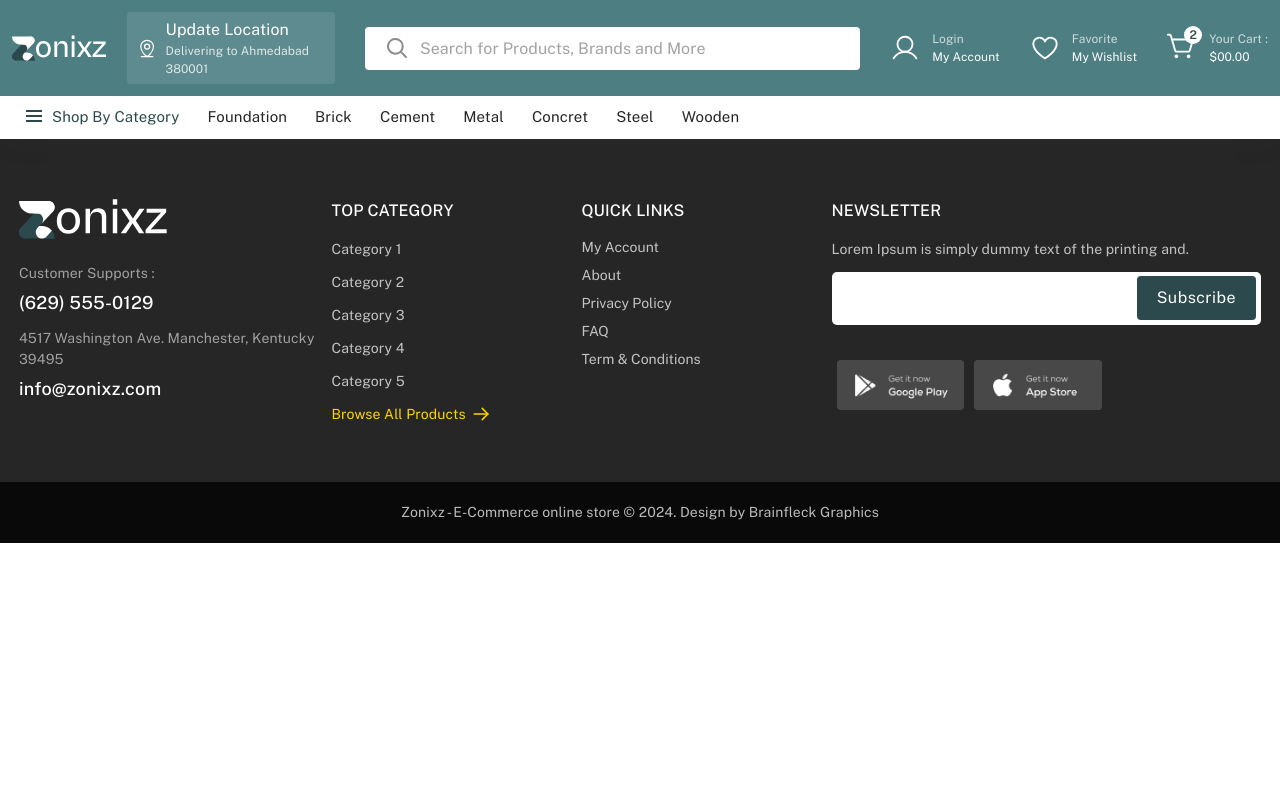
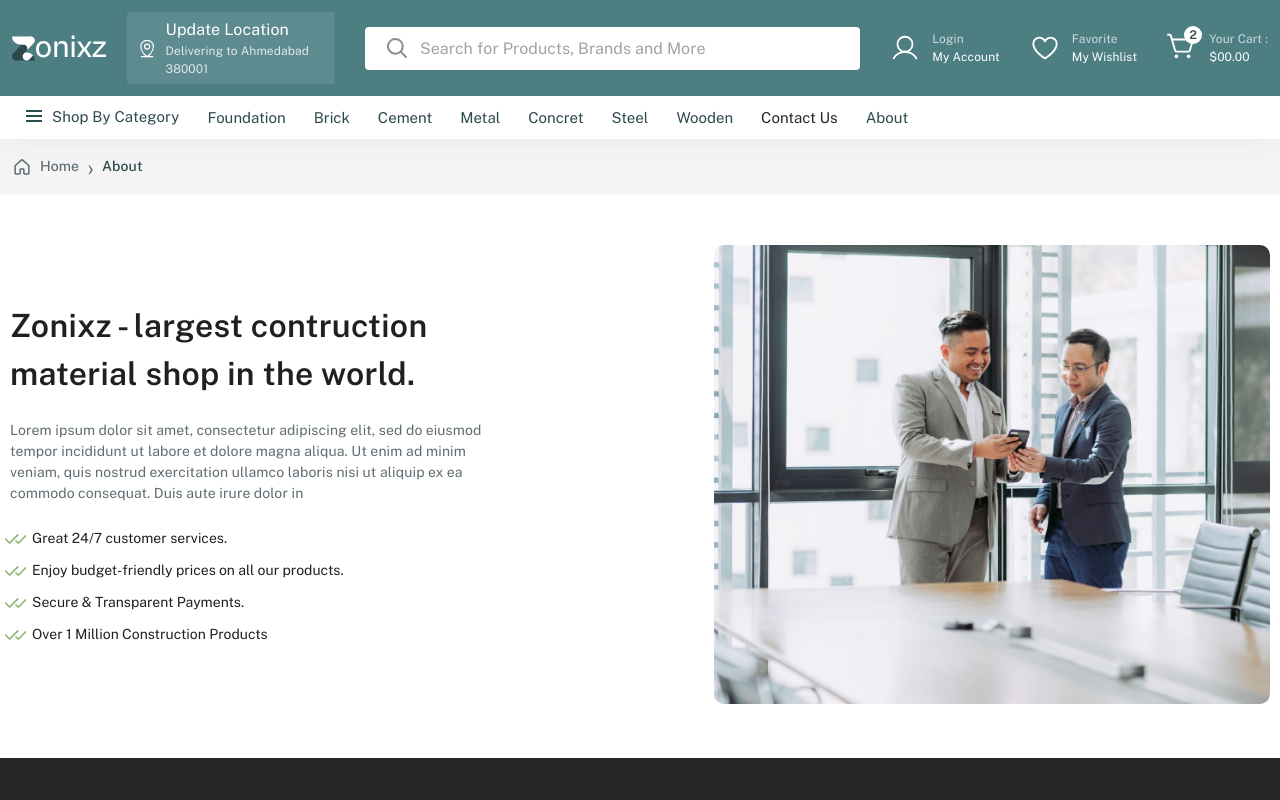
Before and after one commit to Raj-47-coder/zonix, a React (Create React App) app: page /about in a window 1280 px wide. Shown: the top 800 px of the page. Built offline with nearby package versions, Linux system fonts and the light colour scheme.

Commit message:
Create About page

```diff
--- a/src/App.scss
+++ b/src/App.scss
@@ -1374,3 +1374,100 @@ input::-webkit-inner-spin-button {
     margin: 2rem auto;
   }
 }
+
+// ================= About
+.about_container {
+  max-width: 1320px;
+  margin: 4rem auto;
+
+  .about_row {
+    display: flex;
+    align-items: center;
+    justify-content: space-between;
+
+    .about_left {
+      max-width: 40%;
+      width: 40%;
+      padding: 1rem;
+
+      h3 {
+        font-size: 3.2rem;
+        color: var(--theme_dark);
+        font-weight: 600;
+        margin-bottom: 2.2rem;
+
+
+        @media screen and (max-width:991px) {
+          font-size: 2.8rem;
+        }
+
+        @media screen and (max-width:575px) {
+          font-size: 1.8rem;
+          margin-bottom: 1.8rem;
+        }
+      }
+
+      p {
+        font-size: 1.4rem;
+        color: var(--theme_darkgrey);
+        margin-bottom: 1.8rem;
+      }
+
+      ul {
+        padding: 0;
+        margin: 0;
+
+        li {
+          font-size: 1.4rem;
+          color: var(--theme_dark);
+          position: relative;
+          padding-left: 2.2rem;
+
+          &:after {
+            content: '';
+            position: absolute;
+            top: 50%;
+            left: -0.6rem;
+            transform: translateY(-50%);
+            background-image: url('./images/double-check.png');
+            height: 2.2rem;
+            width: 2.2rem;
+          }
+        }
+      }
+
+      @media screen and (max-width:991px) {
+        max-width: 100%;
+        width: 100%;
+        order: 2;
+      }
+    }
+
+    .about_right {
+      max-width: 45%;
+      width: 45%;
+      padding: 1rem;
+
+      img {
+        height: 100%;
+        width: 100%;
+        border-radius: 1rem;
+      }
+
+      @media screen and (max-width:991px) {
+        max-width: 100%;
+        width: 100%;
+        order: 1;
+      }
+    }
+
+    @media screen and (max-width:991px) {
+      flex-wrap: wrap;
+    }
+  }
+
+
+  @media screen and (max-width:767px) {
+    margin: 2rem auto;
+  }
+}
--- a/src/Inauth/Announcement/Announcement.scss
+++ b/src/Inauth/Announcement/Announcement.scss
@@ -1,5 +1,6 @@
 .announcement {
   background-color: var(--theme_light);
+  background-color: rgba(213, 222, 229, 1);
   border-radius: 1.6rem;
   margin-top: 6rem;
   display: flex;
@@ -93,6 +94,7 @@
       width: 11rem;
       border-radius: 50%;
       background-color: var(--theme_light);
+      background-color: rgba(213, 222, 229, 1);
       border: 6px solid var(--theme_white);
       display: flex;
       align-items: center;
--- a/src/Inauth/Breadcrumb/Breadcrumb.scss
+++ b/src/Inauth/Breadcrumb/Breadcrumb.scss
@@ -28,6 +28,7 @@
           font-size: 1.4rem;
           color: var(--theme_primary);
           font-weight: 500;
+          text-transform: capitalize;
         }
       }
     }
--- a/src/Inauth/Header/Header.js
+++ b/src/Inauth/Header/Header.js
@@ -2,7 +2,7 @@ import React, { useState } from "react";
 import { Box, Button, TextField, Typography } from "@mui/material";
 import { Logo, Pin, Magnifyglass, User, Heart, CartIcon, Humburgar } from "../../Zonixzsvgs/Zonixzsvgs";
 import Categorysidevar from '../Categorysidebar/Categorysidebar'
-import { Link } from "react-router-dom";
+import { Link, NavLink } from "react-router-dom";
 import "./Header.scss";
 
 export default function Header() {
@@ -96,13 +96,15 @@ export default function Header() {
           <Box component={"div"} className="container">
             <Box component={'div'} className='menu_items'>
               <Typography component={'a'} href='javascript:void(0)' onClick={toggleDrawer} className='active'><Humburgar />Shop By Category</Typography>
-              <Typography component={'a'} href='#'>Foundation</Typography>
-              <Typography component={'a'} href='#'>Brick</Typography>
-              <Typography component={'a'} href='#'>Cement</Typography>
-              <Typography component={'a'} href='#'>Metal</Typography>
-              <Typography component={'a'} href='#'>Concret</Typography>
-              <Typography component={'a'} href='#'>Steel</Typography>
-              <Typography component={'a'} href='#'>Wooden</Typography>
+              <NavLink component={'a'} to='#'>Foundation</NavLink>
+              <NavLink component={'a'} to='#'>Brick</NavLink>
+              <NavLink component={'a'} to='#'>Cement</NavLink>
+              <NavLink component={'a'} to='#'>Metal</NavLink>
+              <NavLink component={'a'} to='#'>Concret</NavLink>
+              <NavLink component={'a'} to='#'>Steel</NavLink>
+              <NavLink component={'a'} to='#'>Wooden</NavLink>
+              <NavLink component={'a'} to='/'>Contact us</NavLink>
+              <NavLink component={'a'} to='/about'>About </NavLink>
             </Box>
           </Box>
         </Box>
--- a/src/Inauth/Mainlayout/Mainlayout.js
+++ b/src/Inauth/Mainlayout/Mainlayout.js
@@ -7,6 +7,7 @@ import Footer from "../Footer/Footer";
 import Whishlist from "../Favourite/Whishlist";
 import Addcart from "../Favourite/Addcart";
 import Faq from "../Mainpages/Faq";
+import About from '../Mainpages/About'
 import { BrowserRouter as Router, Routes, Route } from "react-router-dom";
 
 export default function Mainlayout() {
@@ -20,6 +21,7 @@ export default function Mainlayout() {
         <Route path='/whishlist' element={<Whishlist />} />
         <Route path='/addcart' element={<Addcart />} />
         <Route path='/faq' element={<Faq />} />
+        <Route path='/about' element={<About />} />
       </Routes>
       <Footer />
     </>
--- /dev/null
+++ b/src/Inauth/Mainpages/About.js
@@ -0,0 +1,34 @@
+import React, { useState } from "react";
+import Breadcrumb from '../Breadcrumb/Breadcrumb';
+import { Box, Typography, List, ListItem } from "@mui/material";
+import Aboutimg from '../../images/about.png';
+
+function About() {
+
+  return (
+    <>
+      <Breadcrumb />
+
+      <Box component={'div'} className='about_container'>
+        <Box component={'div'} className='about_row'>
+          <Box component={'div'} className='about_left'>
+            <Typography component={'h3'}>Zonixz - largest contruction material shop in the world.</Typography>
+            <Typography component={'p'}>Lorem ipsum dolor sit amet, consectetur adipiscing elit, sed do eiusmod tempor incididunt ut labore et dolore magna aliqua. Ut enim ad minim veniam, quis nostrud exercitation ullamco laboris nisi ut aliquip ex ea commodo consequat. Duis aute irure dolor in</Typography>
+            <List>
+              <ListItem>Great 24/7 customer services.</ListItem>
+              <ListItem>Enjoy budget-friendly prices on all our products.</ListItem>
+              <ListItem>Secure & Transparent Payments.</ListItem>
+              <ListItem>Over 1 Million Construction Products</ListItem>
+            </List>
+          </Box>
+
+          <Box component={'div'} className='about_right'>
+            <img src={Aboutimg} alt={Aboutimg} />
+          </Box>
+        </Box>
+      </Box >
+    </>
+  );
+}
+
+export default About;
--- a/src/Zonixzsvgs/Zonixzsvgs.js
+++ b/src/Zonixzsvgs/Zonixzsvgs.js
@@ -307,4 +307,16 @@ const Plus = () => {
   );
 };
 
-export { CartIcon, Logo, Eye, Pin, Magnifyglass, User, Heart, Humburgar, Delivery, Guarantee, Payment, Support, ArrowRight, Rattingstart, ArrowRightYellow, HomeIcon, StarFilled, StarBordered, CloseRound, Filter, Crossborder, Minus, Plus };
+
+const Doublecheck = () => {
+  return (
+    <>
+      <svg width="24" height="24" viewBox="0 0 24 24" fill="none" xmlns="http://www.w3.org/2000/svg">
+        <path d="M13.875 7.875L5.625 16.125L1.5 12" stroke="#8CB369" stroke-width="1.5" stroke-linecap="round" stroke-linejoin="round" />
+        <path d="M22.5004 7.875L14.2504 16.125L12.0566 13.9313" stroke="#8CB369" stroke-width="1.5" stroke-linecap="round" stroke-linejoin="round" />
+      </svg>
+    </>
+  );
+};
+
+export { CartIcon, Logo, Eye, Pin, Magnifyglass, User, Heart, Humburgar, Delivery, Guarantee, Payment, Support, ArrowRight, Rattingstart, ArrowRightYellow, HomeIcon, StarFilled, StarBordered, CloseRound, Filter, Crossborder, Minus, Plus, Doublecheck };
```
Also changed, not shown: src/images/about.png (added), src/images/double-check.png (added).
